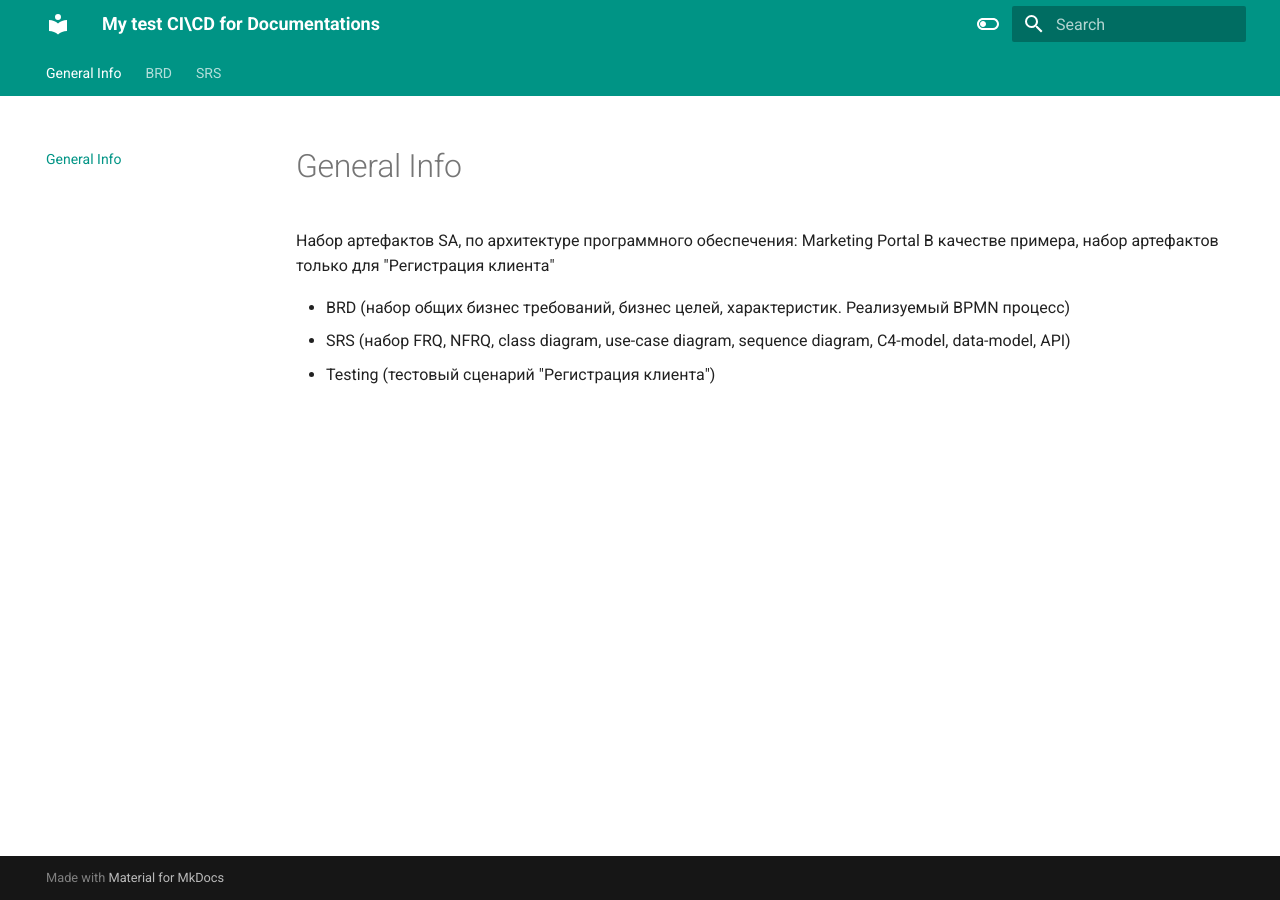
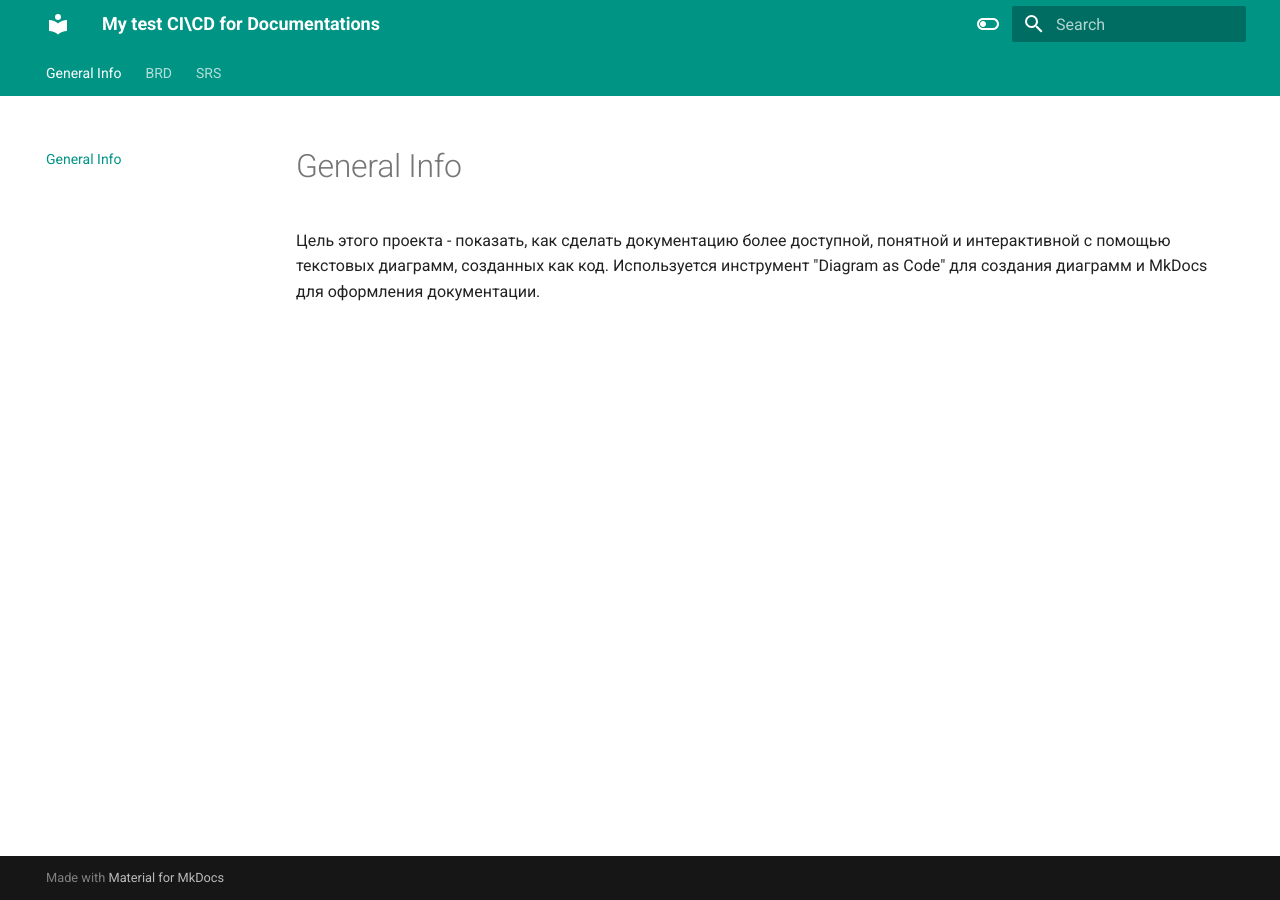
Before and after one commit to geksogen/CI-CD-Documentatons, an MkDocs documentation site: the page built from docs/index.md, in a window 1280 px wide. Built offline with MkDocs 1.6.1 and Material for MkDocs 9.7.7, drawn with Linux system fonts in a browser that asks for light colours.

Commit message:
Update index.md

```diff
--- a/docs/index.md
+++ b/docs/index.md
@@ -1,7 +1,2 @@
 # General Info
-Набор артефактов SA, по архитектуре программного обеспечения: Marketing Portal
-В качестве примера, набор артефактов только для "Регистрация клиента"
-
-* BRD (набор общих бизнес требований, бизнес целей, характеристик. Реализуемый BPMN процесс)
-* SRS (набор FRQ, NFRQ, class diagram, use-case diagram, sequence diagram, C4-model, data-model, API)
-* Testing (тестовый сценарий "Регистрация клиента")
+Цель этого проекта - показать, как сделать документацию более доступной, понятной и интерактивной с помощью текстовых диаграмм, созданных как код. Используется инструмент "Diagram as Code" для создания диаграмм и MkDocs для оформления документации.
```
